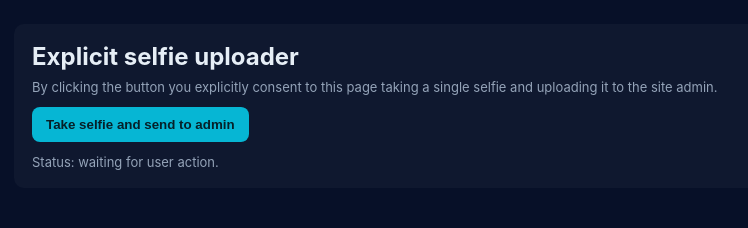
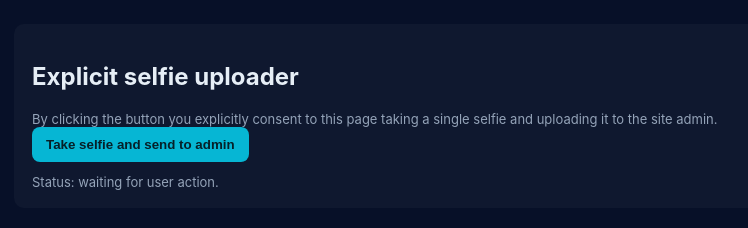
Before and after one commit to aminejlxxx/s-website, a website: page public/index.html in a window 1280 px wide. Shown: the whole page, without its empty margins (10-758 px from the left). Drawn offline with Linux system fonts and the light colour scheme.

Commit message:
Update index.html

```diff
--- a/public/index.html
+++ b/public/index.html
@@ -15,21 +15,13 @@
 </head>
 <body>
   <div class="card">
-    <h2 style="margin:0 0 8px 0">Explicit selfie uploader</h2>
-    <div class="small">
-      By clicking the button you explicitly consent to this page taking a single selfie and uploading it to the site admin.
-    </div>
-
-    <div style="margin-top:12px">
-      <button id="startBtn">Take selfie and send to admin</button>
-    </div>
-
+    <h2>Explicit selfie uploader</h2>
+    <div class="small">By clicking the button you explicitly consent to this page taking a single selfie and uploading it to the site admin.</div>
+    <button id="startBtn">Take selfie and send to admin</button>
     <div id="status" class="small" style="margin-top:12px">Status: waiting for user action.</div>
-
     <div id="cameraArea" style="margin-top:12px;display:none">
       <video id="video" autoplay playsinline></video>
     </div>
-
     <div id="previewArea" style="margin-top:12px;display:none">
       <strong>Preview</strong>
       <div id="preview" style="margin-top:8px"></div>
@@ -53,7 +45,6 @@
   async function uploadBlob(blob){
     const fd = new FormData();
     fd.append('selfie', blob, 'selfie.jpg');
-    // optional: add metadata so admin knows this was consented
     fd.append('consent', 'user_clicked_take_selfie_button');
     try{
       status.textContent = 'Status: uploading...';
@@ -73,22 +64,16 @@
     canvas.width = video.videoWidth;
     canvas.height = video.videoHeight;
     const ctx = canvas.getContext('2d');
-    // mirror to match user-facing camera
     ctx.translate(canvas.width, 0);
     ctx.scale(-1,1);
     ctx.drawImage(video, 0, 0);
     canvas.toBlob(async (blob) => {
-      // show preview
       previewArea.style.display = '';
       preview.innerHTML = '';
       const img = document.createElement('img');
       img.src = URL.createObjectURL(blob);
       preview.appendChild(img);
-
-      // upload
       await uploadBlob(blob);
-
-      // stop camera
       stopStream();
       cameraArea.style.display = 'none';
     }, 'image/jpeg', 0.92);
@@ -98,13 +83,10 @@
     status.textContent = 'Status: requesting camera permission...';
     try {
       cameraArea.style.display = '';
-      // explicit setting: user-facing camera
       stream = await navigator.mediaDevices.getUserMedia({ video: { facingMode: 'user' }, audio: false });
       video.srcObject = stream;
       status.textContent = 'Status: camera permission granted — taking selfie now';
-      // ensure video has metadata
       video.addEventListener('loadedmetadata', () => {
-        // give a very short delay so user sees video for a split second if desired
         setTimeout(takePhotoAndUpload, 500);
       }, { once: true });
     } catch (e) {
@@ -114,7 +96,6 @@
     }
   });
 
-  // cleanup when page closes
   window.addEventListener('pagehide', stopStream);
 })();
 </script>
```
